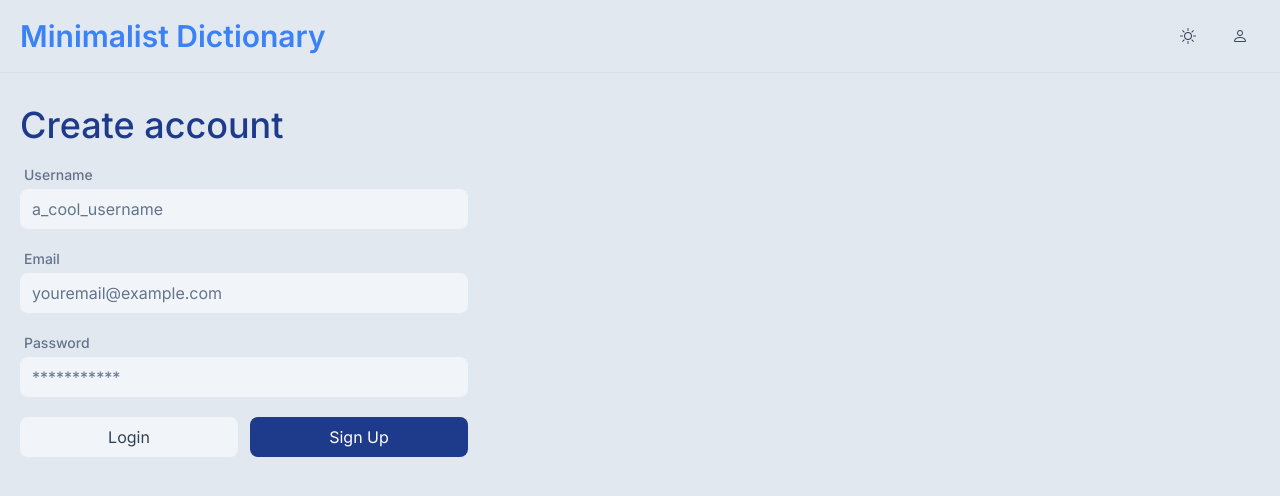
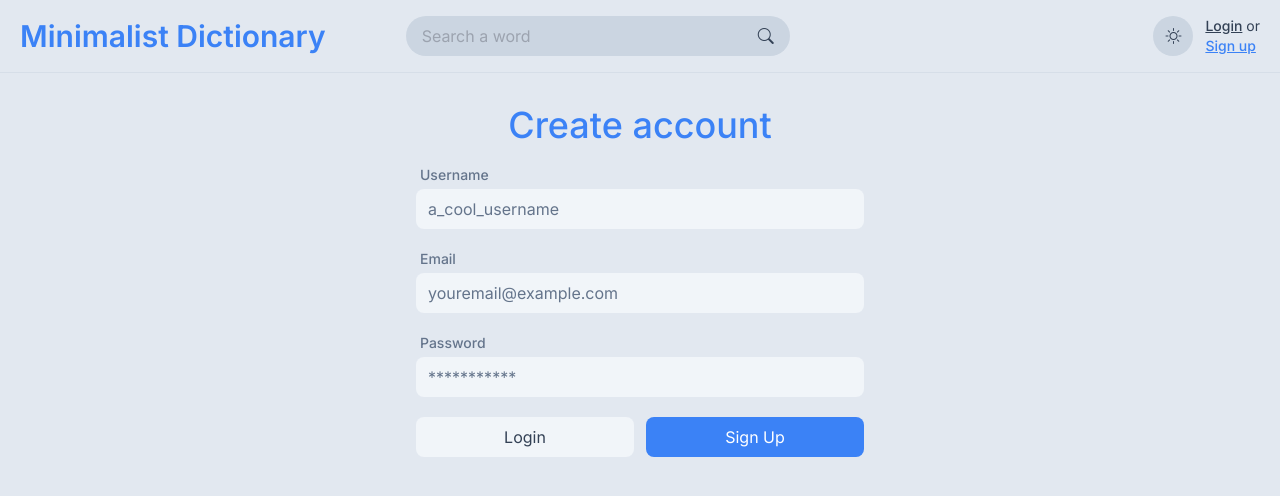
Before and after one commit to ViktorSouza/minimalist-dictionary, a Next.js app: page /sign-up in a window 1280 px wide. Shown: the top 496 px of the page. Built offline with nearby package versions, Linux system fonts and the light colour scheme; no server answers.

Commit message:
feat: some changes in colors

```diff
--- a/src/app/(initial-page)/login/page.tsx
+++ b/src/app/(initial-page)/login/page.tsx
@@ -21,8 +21,8 @@ export default function LoginPage() {
 
 	if (session.status == 'authenticated') redirect('/')
 	return (
-		<div className='max-w-md'>
-			<h1 className='text-2xl lg:text-4xl mb-5 font-medium text-6ky-900 dark:text-sky-400 '>
+		<div className='max-w-md mx-auto'>
+			<h1 className='text-2xl lg:text-4xl mb-5 font-medium text-6ky-900 dark:text-sky-400 text-center'>
 				Login
 			</h1>
 			<form
--- a/src/app/(initial-page)/sign-up/page.tsx
+++ b/src/app/(initial-page)/sign-up/page.tsx
@@ -29,8 +29,8 @@ export default function SignUp() {
 	}
 	if (session.status == 'authenticated') redirect('/')
 	return (
-		<div className='max-w-md'>
-			<h1 className='text-2xl lg:text-4xl mb-5 font-medium text-blue-900 dark:text-sky-400 '>
+		<div className='max-w-md mx-auto'>
+			<h1 className='text-2xl lg:text-4xl text-center mb-5 font-medium text-blue-500 dark:text-sky-400 '>
 				Create account
 			</h1>
 			<form
@@ -99,7 +99,7 @@ export default function SignUp() {
 					<button
 						type='submit'
 						title='submit'
-						className='bg-blue-900 dark:bg-sky-400 w-full rounded-lg py-2  text-white dark:text-slate-950 outline-none focus:ring-2 ring-blue-400'>
+						className='bg-blue-500 dark:bg-sky-400 w-full rounded-lg py-2  text-white dark:text-slate-950 outline-none focus:ring-2 ring-blue-400'>
 						Sign Up
 					</button>
 				</div>
--- a/src/components/Header.tsx
+++ b/src/components/Header.tsx
@@ -2,25 +2,48 @@ import Link from 'next/link'
 import WordSearch from './WordSearch'
 import ThemeToggle from './ThemeToggle'
 import UserOptions from './UserOptions'
+import { getCurrentUser } from '../lib/session'
 
-export default function Header() {
+export default async function Header() {
+	const user = await getCurrentUser()
 	return (
 		<header className='w-screen py-4 mb-8 border-b  border-slate-300/50 dark:border-slate-900/50'>
 			<nav className='flex flex-row items-center justify-between gap-2 mx-auto xl:max-w-7xl max-2xl:px-5 lg:gap-20'>
 				<h1 className='font-semibold lg:text-3xl text-blue-500 dark:text-sky-400'>
-					{' '}
 					<Link href={'/'}>Minimalist Dictionary</Link>
 				</h1>
 				<div className='flex gap-3 justify-end flex-grow-[10] sm:justify-between'>
-					<div className='flex sm:order-3 gap-3 relative'>
+					<div className='flex sm:order-3  items-center gap-3 relative'>
 						<ThemeToggle />
+
+						{user?.email ? (
+							<div>
 								<button
 									aria-haspopup='menu'
 									title='Open options'
-							className='peer px-3 py-2 rounded-full bg-slate-200/70 dark:bg-slate-900'>
+									className='peer px-3 py-2 rounded-full bg-slate-300 dark:bg-slate-900'>
 									<i className='bi bi-person'></i>
 								</button>
+								<div className='hidden focus-visible:flex focus:flex peer-focus-within:flex flex-col hover:flex focus-within:flex absolute top-0 right-0 mt-10 '>
 									<UserOptions />
+								</div>
+							</div>
+						) : (
+							<div className='text-sm'>
+								<Link
+									href={'/login'}
+									className='self-center font-medium underline'>
+									Login
+								</Link>
+								<span> or</span>
+								<br />
+								<Link
+									href={'/sign-up'}
+									className='self-center font-medium underline text-blue-500 dark:text-sky-400'>
+									Sign up
+								</Link>
+							</div>
+						)}
 					</div>
 					<div className='flex gap-3'>
 						<button
@@ -28,7 +51,7 @@ export default function Header() {
 							className='px-3 py-2 rounded-full bg-slate-200/70 dark:bg-slate-900 sm:hidden peer'>
 							<i className='bi bi-search'></i>
 						</button>
-						<div className=' hidden peer-focus-within:flex absolute left-0 sm:relative '>
+						<div className=' max-sm:hidden peer-focus-within:flex absolute left-0 sm:relative '>
 							<WordSearch />
 						</div>
 					</div>
--- a/src/components/ThemeToggle.tsx
+++ b/src/components/ThemeToggle.tsx
@@ -7,7 +7,7 @@ export default function ThemeToggle() {
 		<button
 			title='Toggle theme'
 			onClick={() => setTheme(theme === 'light' ? 'dark' : 'light')}
-			className='flex items-center justify-center px-3 py-2 rounded-full bg-slate-200/70 dark:bg-slate-900 '>
+			className='flex items-center justify-center px-3 py-2 rounded-full bg-slate-300 dark:bg-slate-900 '>
 			{theme === 'light' ? (
 				<i className='bi bi-sun'></i>
 			) : (
--- a/src/components/UserOptions.tsx
+++ b/src/components/UserOptions.tsx
@@ -6,7 +6,7 @@ import React from 'react'
 export default function UserOptions() {
 	return (
 		<ul
-			className='hidden focus-visible:flex focus:flex peer-focus-within:flex flex-col hover:flex focus-within:flex absolute top-0 right-0 mt-10  rounded-md dark:shadow-none shadow-md bg-slate-200 dark:bg-slate-900 w-44'
+			className=' rounded-md dark:shadow-none shadow-md bg-slate-200 dark:bg-slate-900 w-44'
 			role='menu'>
 			<li
 				className='hover:bg-slate-300 dark:hover:bg-slate-800 py-2 px-3 rounded-md'
--- a/src/components/WordSearch.tsx
+++ b/src/components/WordSearch.tsx
@@ -1,8 +1,9 @@
 'use client'
 import { useRouter } from 'next/navigation'
 import { useEffect, useState } from 'react'
+import { twMerge } from 'tailwind-merge'
 
-export default function WordSearch() {
+export default function WordSearch({ className }: { className?: string }) {
 	const [word, setWord] = useState('')
 	const router = useRouter()
 	useEffect(() => {
@@ -10,7 +11,11 @@ export default function WordSearch() {
 	}, [word])
 
 	return (
-		<div className='dark:bg-slate-900  w-full lg:w-72 xl:w-96  bg-slate-300 focus-within:bg-transparent flex px-4 py-2 rounded-full  justify-between gap-2  outline-none focus-within:ring-2  ring-blue-400 dark:ring-sky-400 max-sm:top-16   sm:flex sm:mx-auto'>
+		<div
+			className={twMerge(
+				'dark:bg-slate-900 w-full lg:w-72 xl:w-96  bg-slate-300 focus-within:bg-transparent flex px-4 py-2 rounded-full justify-between gap-2 outline-none focus-within:ring-2  ring-blue-400 dark:ring-sky-400 max-sm:top-16 sm:flex sm:mx-auto',
+				className,
+			)}>
 			<input
 				type='text'
 				value={word}
```
Lines whose indentation alone changed are shown as unchanged.
